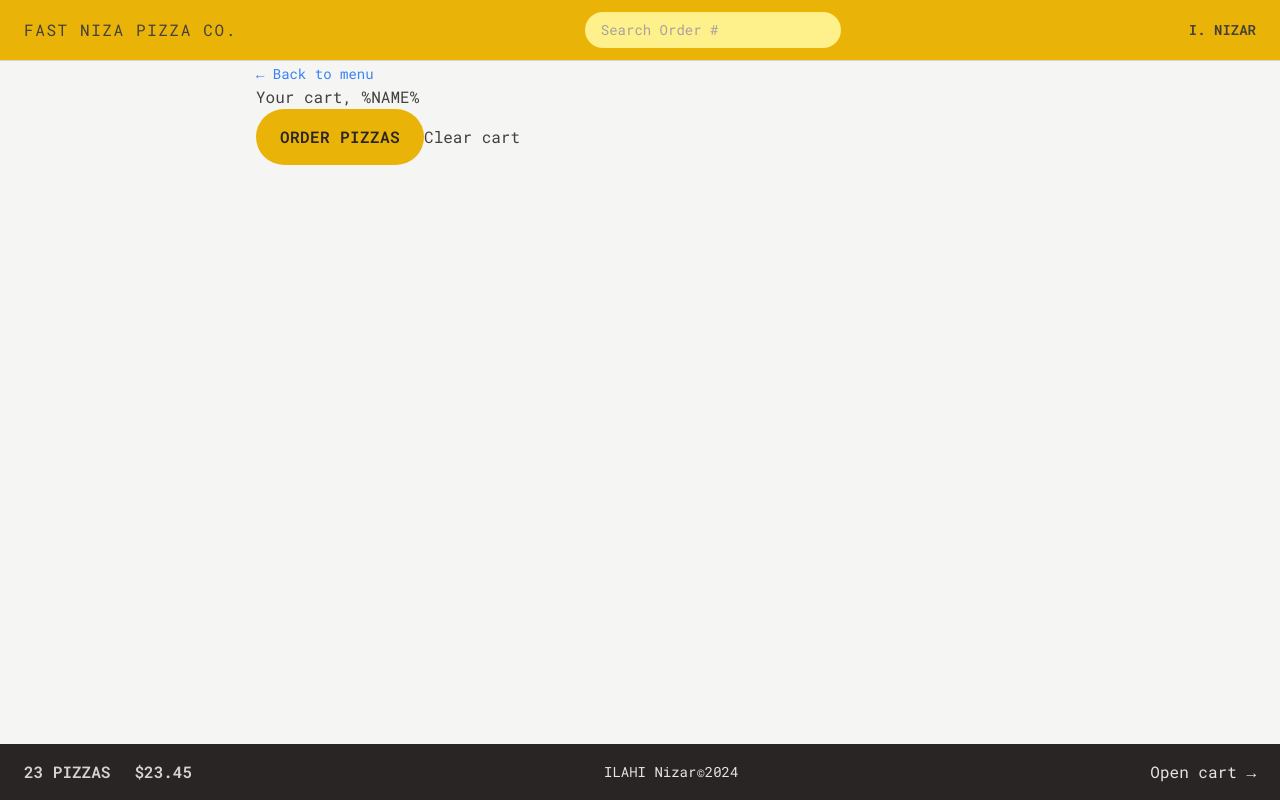
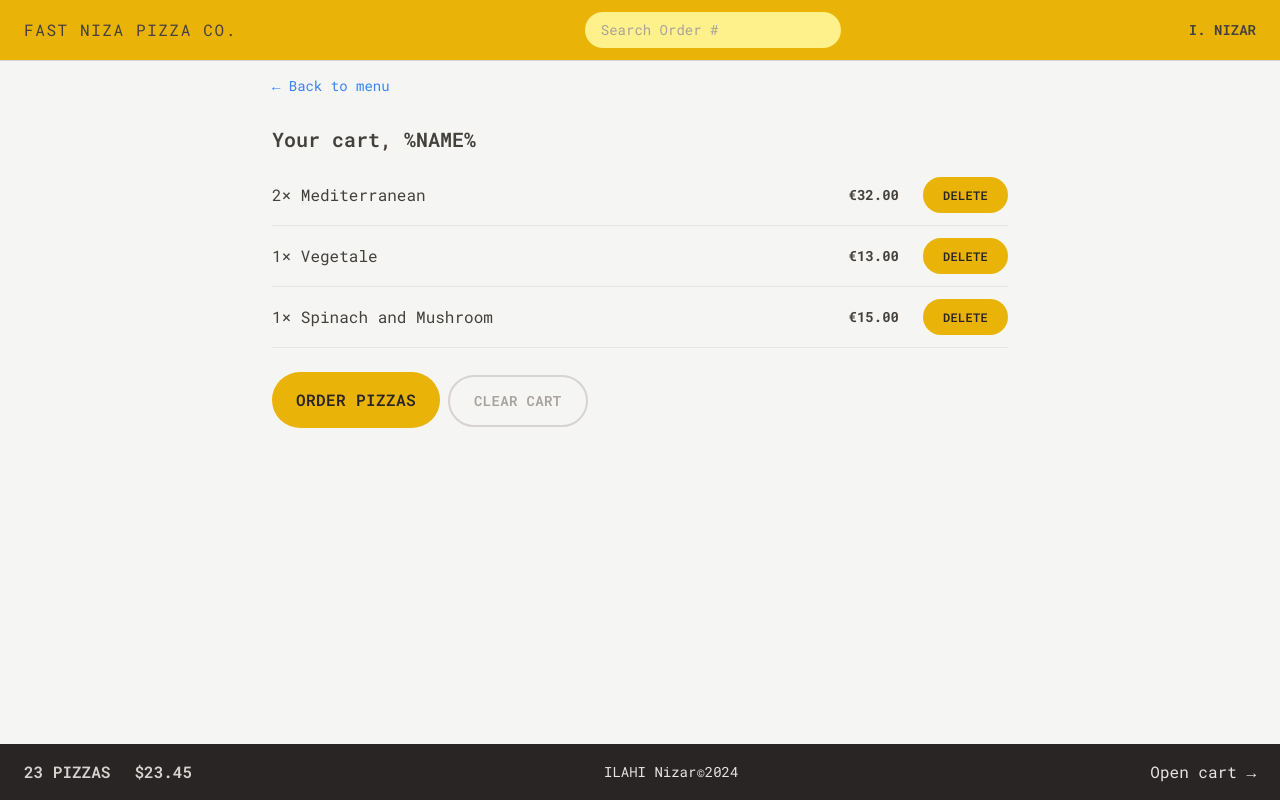
Before and after one commit to nizar-ing/fast-pizza, a React (Vite) app: page /cart in a window 1280 px wide. Built offline with nearby package versions, Linux system fonts and the light colour scheme.

Commit message:
styling the Cart.

```diff
--- a/src/features/cart/Cart.jsx
+++ b/src/features/cart/Cart.jsx
@@ -1,5 +1,6 @@
 import { LinkButton } from "../../ui/LinkButton.jsx";
 import { Button } from "../../ui/Button.jsx";
+import CartItem from "./CartItem.jsx";
 
 const fakeCart = [
   {
@@ -29,15 +30,19 @@
   const cart = fakeCart;
 
   return (
-    <div>
+    <div className="px-4 py-3">
       <LinkButton to="/menu">&larr; Back to menu</LinkButton>
-      <h2>Your cart, %NAME%</h2>
-
-      <div>
+      <h2 className="mt-7 text-xl font-semibold">Your cart, %NAME%</h2>
+      <ul className="mt-3 divide-y divide-stone-200 border-b">
+        {cart.map((item) => (
+          <CartItem key={item.pizzaId} item={item} />
+        ))}
+      </ul>
+      <div className="mt-6 space-x-2">
         <Button to="/order/new" type="primary">
           Order Pizzas
         </Button>
-        <button>Clear cart</button>
+        <Button type="secondary">Clear cart</Button>
       </div>
     </div>
   );
--- a/src/features/cart/CartItem.jsx
+++ b/src/features/cart/CartItem.jsx
@@ -1,13 +1,17 @@
+import { formatCurrency } from "../../utils/helpers.js";
+import { Button } from "../../ui/Button.jsx";
+
 function CartItem({ item }) {
   const { pizzaId, name, quantity, totalPrice } = item;
 
   return (
-    <li>
-      <p>
+    <li className="py-3 sm:flex sm:items-center sm:justify-between">
+      <p className="mb-1 sm:mb-0">
         {quantity}&times; {name}
       </p>
-      <div>
-        <p>{formatCurrency(totalPrice)}</p>
+      <div className="flex items-center justify-between sm:gap-6">
+        <p className="text-sm font-bold">{formatCurrency(totalPrice)}</p>
+        <Button type="small">Delete</Button>
       </div>
     </li>
   );
--- a/src/ui/Button.jsx
+++ b/src/ui/Button.jsx
@@ -9,6 +9,10 @@
   const styles = {
     primary: base + " px-4 py-3 md:px-6 md:py-4",
     small: base + "px-4 py-2 md:px-5 md:py-2.5 text-xs",
+    secondary:
+      "inline-block text-sm rounded-full border-2 border-stone-300 font-semibold uppercase tracking-wide text-stone-400 " +
+      "transition-colors duration-300 hover:bg-stone-300 hover:text-stone-800 focus:bg-stone-300 focus:text-stone-800 " +
+      "focus:outline-none focus:ring focus:ring-stone-200 focus:ring-offset-2 disabled:cursor-not-allowed px-4 py-2.5 md:px-6 md:py-3.5",
   };
 
   if (to)
```
